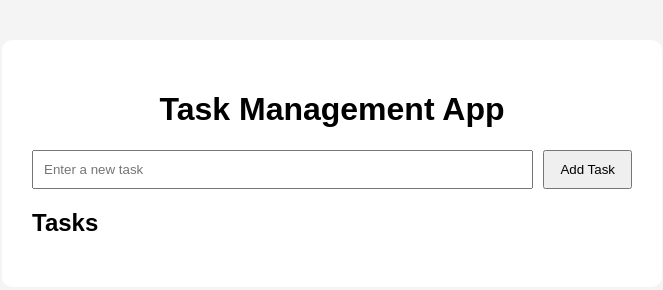
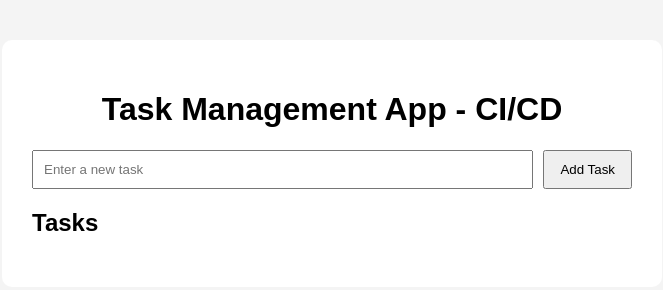
Before and after one commit to yashwanth4n/fullstack-task-app, a plain HTML site: page frontend/index.html in a window 1280 px wide. Shown: the whole page, without its empty margins (308-971 px from the left). Drawn offline with Linux system fonts and the light colour scheme; no server answers.

Commit message:
Test CI CD deployment

```diff
--- a/frontend/index.html
+++ b/frontend/index.html
@@ -9,7 +9,7 @@
 <body>
 
     <div class="container">
-        <h1>Task Management App</h1>
+        <h1>Task Management App - CI/CD</h1>
 
         <div class="task-form">
             <input type="text" id="taskInput" placeholder="Enter a new task">
```
